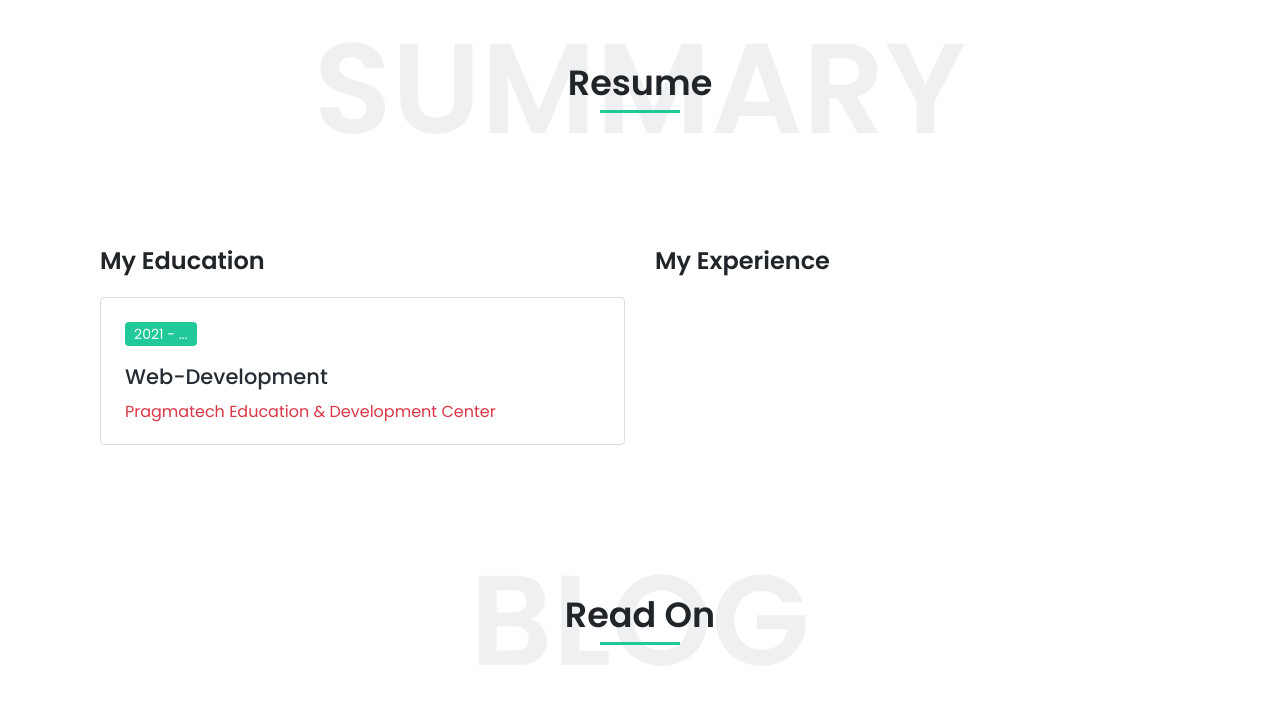
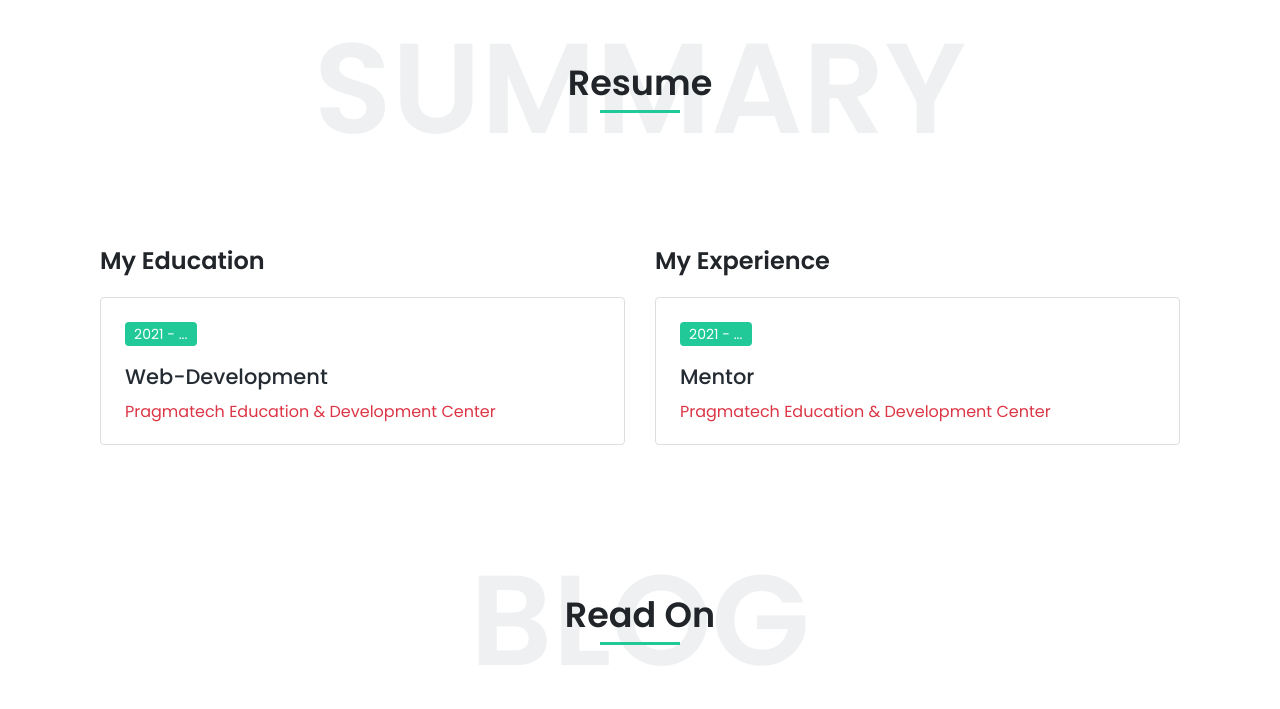
Before and after one commit to Sabuhi0/MyPortfolio, a Flask app: page / in a window 1280 px wide. Shown: the part 3425-4134 px from the top of the page. Run offline with Flask 2, Linux system fonts and the light colour scheme; data comes from the database, SQL or seed files in the repository; data that the repository does not hold is empty; some libraries are stand-ins or nearby versions.

Commit message:
Add experience

```diff
--- a/templates/app/index.html
+++ b/templates/app/index.html
@@ -270,6 +270,12 @@
                     </div>
                     <div class="col-md-6 resume-section">
                         <h1 class="mb-4">My Experience</h1>
+                        <div class="resume-item">
+                            <h2>2021 - ...</h2>
+                            <h1>Mentor</h1>
+                            <span>Pragmatech Education & Development Center</span>
+                            <!-- <p>Lisque persius interesset his et, in quot quidam persequeris vim, ad mea essent possim iriure.</p> -->
+                        </div>
                     </div>
                 </div>
             </div>
```
